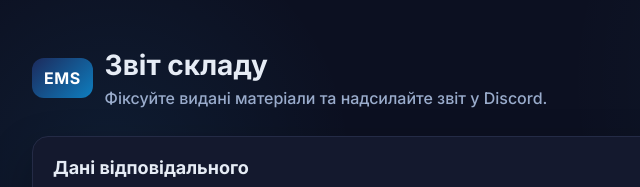
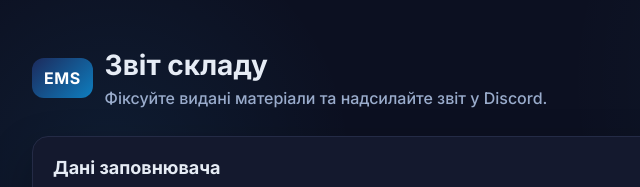
Before and after one commit to K1rsykDev/Ems-Dashboard, a plain HTML site: page index.html in a window 1280 px wide. Shown: the top 187 px of the page, 144-784 px from the left. Drawn offline with Linux system fonts and the light colour scheme.

Commit message:
Update index.html

```diff
--- a/index.html
+++ b/index.html
@@ -24,7 +24,7 @@
 
     <form id="reportForm" class="card">
       <section class="card__section">
-        <h2 class="section__title">Дані відповідального</h2>
+        <h2 class="section__title">Дані заповнювача</h2>
         <div class="grid grid--2cols">
           <label class="field">
             <span class="field__label">Нік</span>
```
